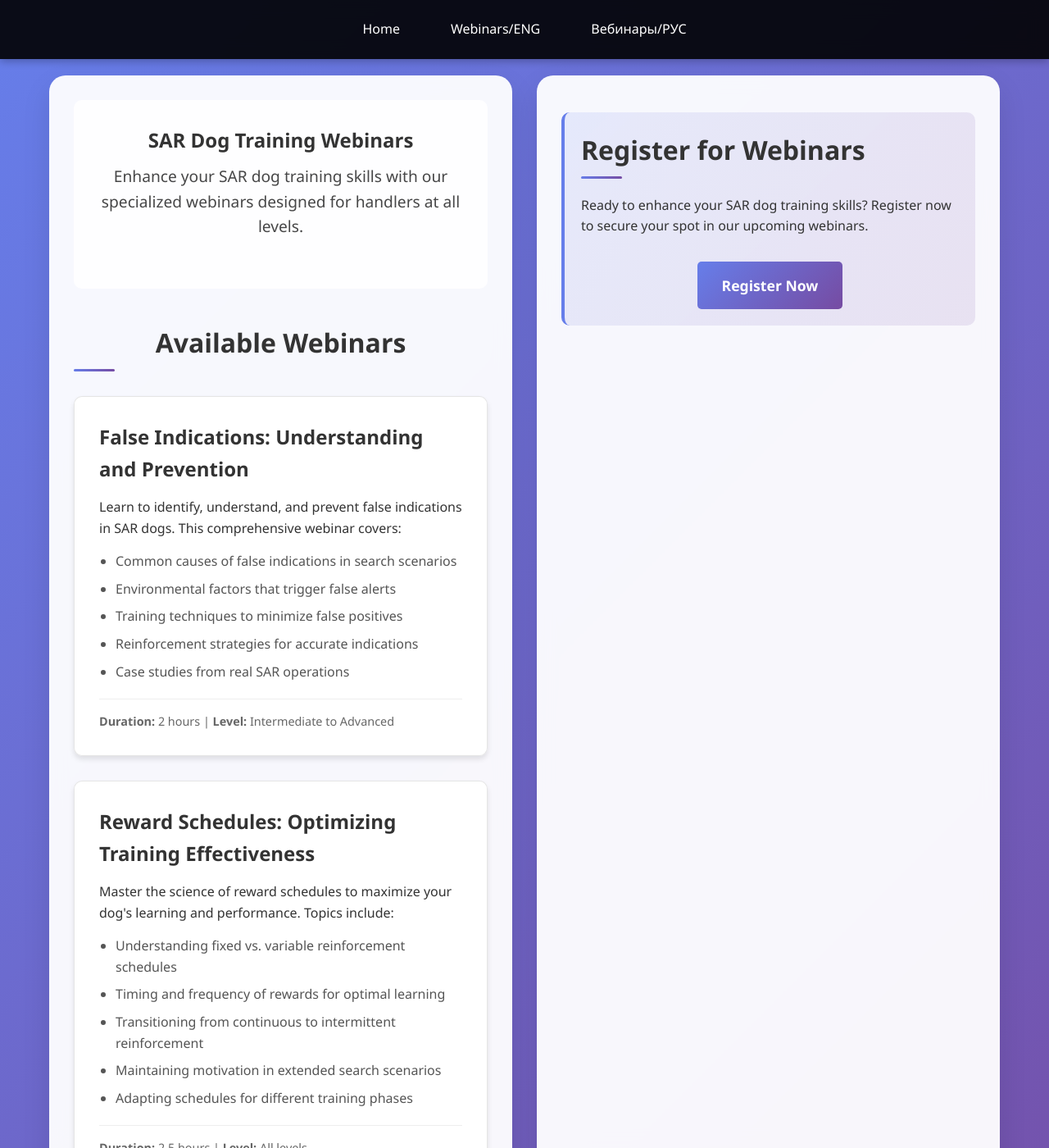
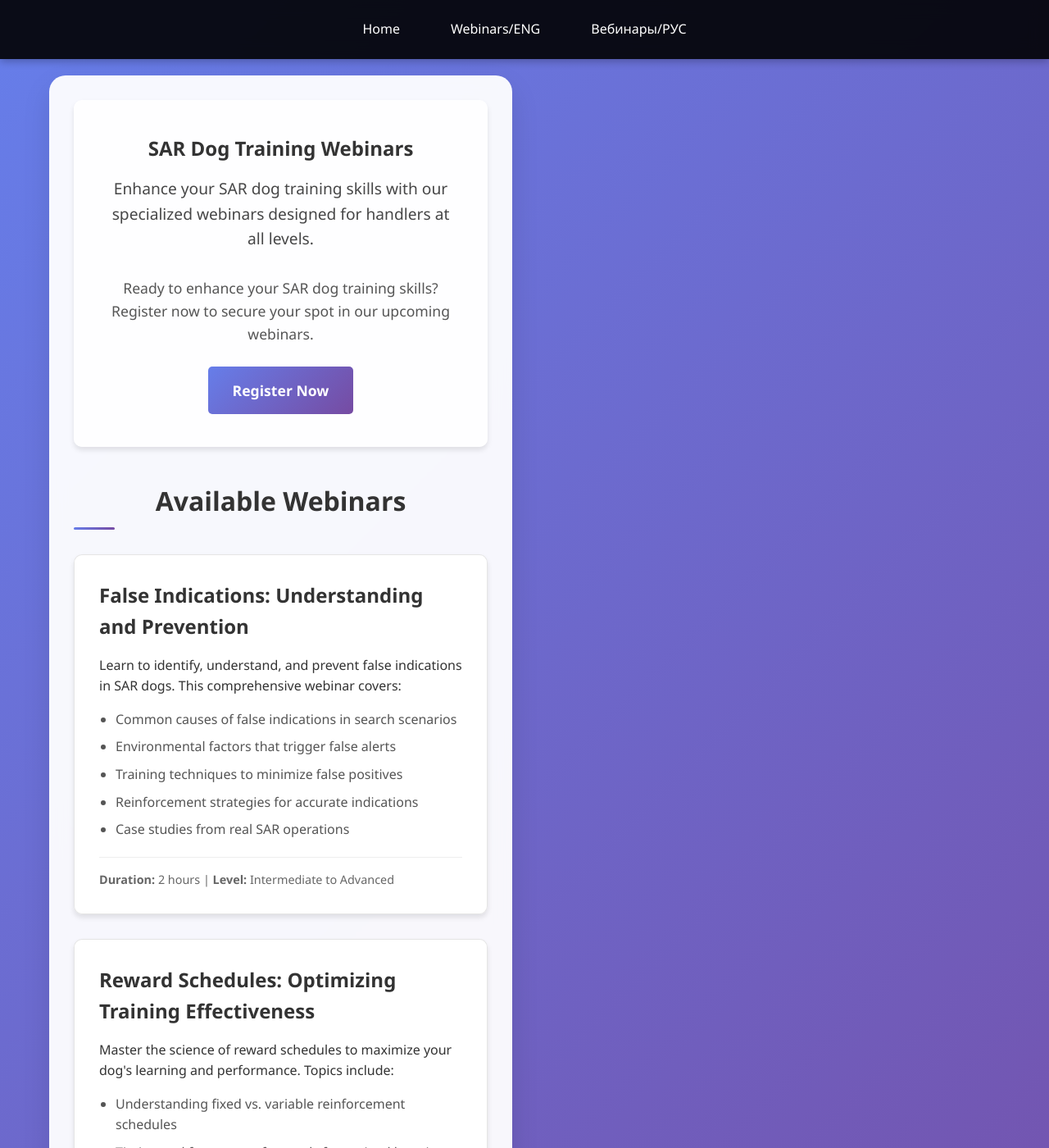
Before and after one commit to vadika/workingdog.fi, a Jekyll site: the page built from webinars-eng.html, in a window 1280 px wide and 1400 px high. Shown: the whole window at 82% size. Built offline with Jekyll 4.4.1, drawn with Linux system fonts in a browser that asks for light colours.

Commit message:
Combine header and registration blocks on webinar pages
- Merged webinar header with registration section into single block
- Added registration prompt and button to main header
- Improved visual flow with call-to-action at the top
- Enhanced styling with better spacing and shadows

🤖 Generated with [Claude Code](https://claude.ai/code)

Co-Authored-By: Claude <noreply@anthropic.com>

```diff
--- a/_includes/webinar-styles.html
+++ b/_includes/webinar-styles.html
@@ -72,14 +72,25 @@
 .webinar-header {
     background: rgba(255, 255, 255, 0.95);
     border-radius: 10px;
-    padding: 30px;
+    padding: 40px;
     margin-bottom: 40px;
     text-align: center;
+    box-shadow: 0 4px 6px rgba(0, 0, 0, 0.1);
 }
 
 .webinar-header h1 {
     color: #333;
-    margin-bottom: 10px;
+    margin-bottom: 15px;
+}
+
+.registration-prompt {
+    font-size: 1.1em;
+    color: #555;
+    margin: 20px 0;
+}
+
+.registration-button {
+    margin-top: 25px;
 }
 
 .webinars-title {
--- a/_includes/webinars.html
+++ b/_includes/webinars.html
@@ -2,6 +2,15 @@
     <div class="webinar-header">
         <h1>{{ webinar_data.title }}</h1>
         <p class="lead">{{ webinar_data.description }}</p>
+        <p class="registration-prompt">{{ webinar_data.registration_prompt }}</p>
+        <div class="registration-button">
+            <a href="{{ webinar_data.registration_url }}"
+               class="button"
+               target="_blank"
+               rel="noopener noreferrer">
+                {{ webinar_data.registration_text }}
+            </a>
+        </div>
     </div>
 
     <h2 class="webinars-title">{{ available_webinars_text | default: "Available Webinars" }}</h2>
@@ -21,18 +30,3 @@
         {% endfor %}
     </div>
 </section>
-
-<section class="section">
-    <div class="highlight">
-        <h2>{{ register_title | default: "Register for Webinars" }}</h2>
-        <p>{{ webinar_data.registration_prompt }}</p>
-        <div style="text-align: center; margin-top: 30px;">
-            <a href="{{ webinar_data.registration_url }}"
-               class="button"
-               target="_blank"
-               rel="noopener noreferrer">
-                {{ webinar_data.registration_text }}
-            </a>
-        </div>
-    </div>
-</section>
```
